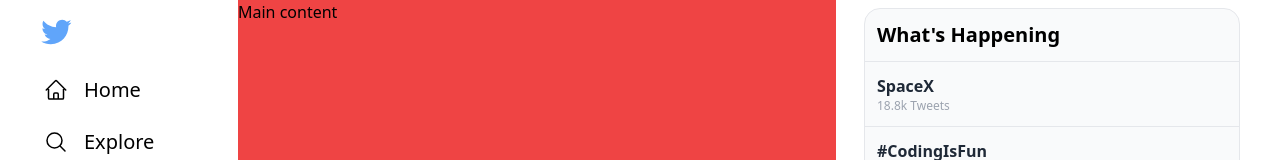
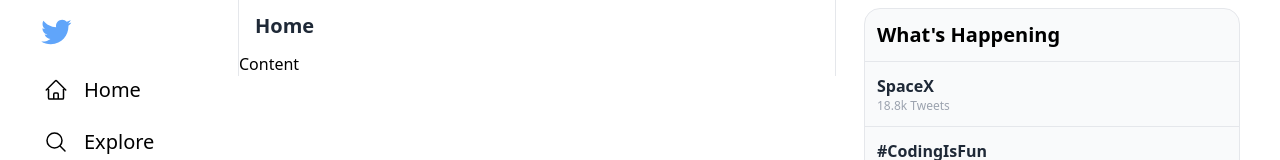
Before and after one commit to alicioalves/twitter-clone-nuxt, a Nuxt app: page / in a window 1280 px wide. Shown: the top 160 px of the page. Built offline with nearby package versions, Linux system fonts and the light colour scheme.

Commit message:
feat: first steps of main section

```diff
--- a/app.vue
+++ b/app.vue
@@ -12,8 +12,8 @@
         </div>
 
         <!-- Main content -->
-        <main class="col-span-12 md:col-span-8 xl:col-span-6 bg-red-500">
-          <h1>Main content</h1>
+        <main class="col-span-12 md:col-span-8 xl:col-span-6">
+          <router-view />
         </main>
 
         <!-- Right Sidebar -->
--- /dev/null
+++ b/components/MainSection.vue
@@ -0,0 +1,35 @@
+<template>
+  <div class="border-x" :class="twitterBorderColor">
+    <section
+      class="sticky top-0 px-4 py-3 bg-white/80 backdrop-blur-md dark:bg-dim-900/80"
+    >
+      <h2 class="text-xl font-bold text-gray-800 dark:text-gray-100">
+        {{ props.title }}
+      </h2>
+    </section>
+
+    <span
+      v-if="isLoading"
+      class="flex items-center justify-center p-4 border-b"
+      :class="twitterBorderColor"
+    >
+      <UILoading />
+    </span>
+    <slot v-else />
+  </div>
+</template>
+
+<script setup>
+const { twitterBorderColor } = useTailwindConfig()
+const props = defineProps({
+  title: {
+    type: String,
+    required: true
+  },
+
+  isLoading: {
+    type: Boolean,
+    required: true
+  }
+})
+</script>
--- /dev/null
+++ b/pages/index.vue
@@ -0,0 +1,9 @@
+<template>
+  <div>
+    <MainSection title="Home" :isLoading="isLoading">Content</MainSection>
+  </div>
+</template>
+
+<script setup>
+const isLoading = ref(false)
+</script>
```
